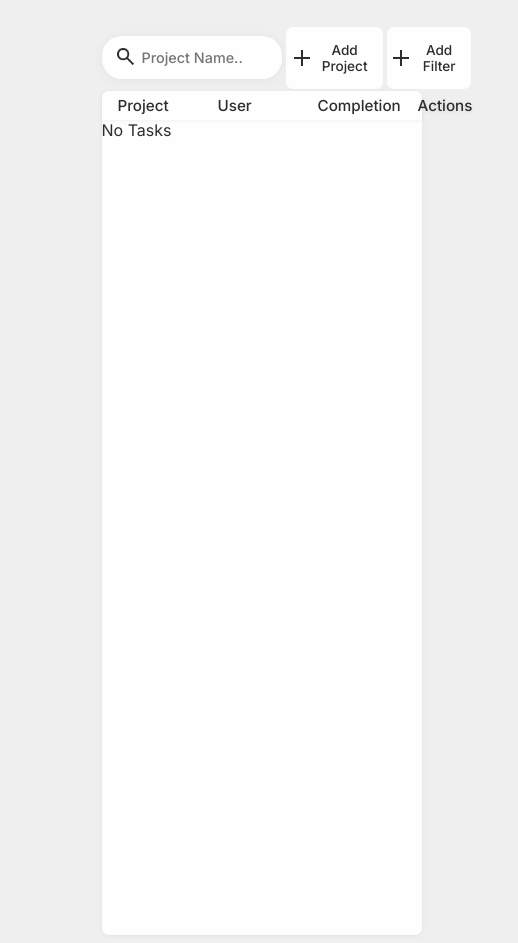
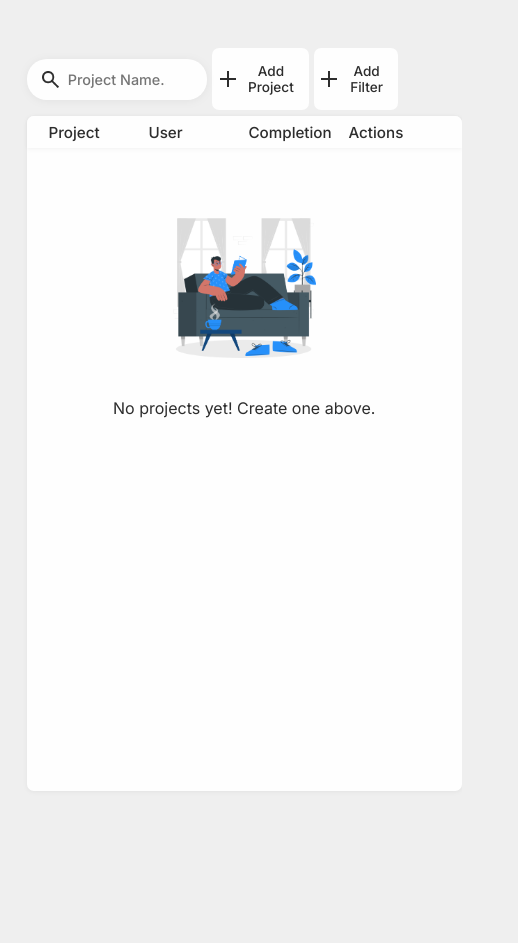
Before and after one commit to JimmyC4/InitiationTask, a React (Create React App) app: page / in a window 390 px wide. Shown: the whole page, 518 px wide, since content can reach past the window. After the commit the page ends 844 px from the top, so only its background shows below. Built offline with nearby package versions, Linux system fonts and the light colour scheme.

Commit message:
Fixed responsiveness

```diff
--- a/src/App.css
+++ b/src/App.css
@@ -4,12 +4,27 @@
   color: rgba(45, 45, 45, 1);
   font-family: 'Inter', sans-serif;
 }
+::-moz-selection { /* Code for Firefox */
+  color: #FEFEFE;
+  background: rgba(10, 132, 255, 1);
+}
+
+::selection {
+  color: #FEFEFE;
+  background: rgba(10, 132, 255, 1);
+}
 body{
   background: rgb(239, 239, 239);
 }
 .app-wrapper{
-  padding-top: 5%;
+  transition: all .2s cubic-bezier(.17,.67,.83,.67);
+  padding-top: 40px;
   padding-left: 25%;
+}
+@media (max-width: 600px) {
+  .app-wrapper{
+    padding-left: 5%;
+  }
 }
 li{
   list-style-type: none;
@@ -35,7 +50,7 @@ strong{
   background-color: #FEFEFE;
   width: 30%;
   min-width: 180px;
-  padding: 13px 40px;
+  padding: 12px 41px;
   display: inline-block;
   border: 0px solid #ccc;
   border-radius: 20px;
@@ -50,6 +65,7 @@ strong{
   flex-direction: row;
   gap: 1.5%;
 }
+
 
 .button{
   background: url(images/icons/plus.png) no-repeat scroll 10% 50%;
@@ -71,7 +87,16 @@ strong{
     transform: scale(1.05);
   }
 /* --------- PROJECT LISTING --------- */
+.no-tasks{
+  padding-top: 16%;
+  gap: 2.5rem;
+  display: flex;
+  align-items: center;
+  justify-content: center;
+  flex-direction: column;
+}
 .taskTitle{
+  text-transform: capitalize;
   padding: 0;
   margin: 0;
   max-width: 100px;
@@ -81,7 +106,6 @@ strong{
 }
 .actions{
   display: flex;
-  gap: .5rem;
 }
 .action-btn{
   background: none;
@@ -97,29 +121,30 @@ input[type="checkbox" i] {
   padding: 0;
   cursor: pointer;
   position: relative;
-  right: 35px;
-  min-width: 20px;
   border: 0px solid white;
   -webkit-user-select: none;
   -moz-user-select: none;
   -ms-user-select: none;
   user-select: none;
+  height: 17px;
+  width: 17px;
+  outline: none !important;
 }
 input{
   text-transform: capitalize;
 }
 input:focus{
-  outline: 2.9px solid rgba(10, 132, 255, 1);
+  outline: 3px solid rgba(10, 132, 255, 1);
 }
 .project-container{
   filter: drop-shadow(0px 1px 2px rgba(0, 0, 0, 0.05));
-  margin-top: 1%;
+  margin-top: 6px;
   position: relative;
   background-color: #FEFEFE;
   border-radius: 7px;
   width: 50vw;
-  min-width: 320px;
-  height: 100vh;
+  min-width: 435px;
+  height: 80vh;
   }
 .table-info{
   padding-block: 1.5%;
@@ -135,14 +160,14 @@ input:focus{
 }
 
 .list{
-  padding-top: .1%;
+  padding-top: .8%;
   margin: 0;
   display: flex;
   align-items: left;
   justify-content: space-between;
   flex-direction: column;
   padding-inline: 5%;
-  font-weight: 500;
+  font-weight: 400;
   font-size: .9rem;
   background-color: #FEFEFE;
 }
@@ -152,8 +177,10 @@ input:focus{
   display: flex;
   align-items: left;
   justify-content: space-between;
-  flex-direction: column;
   flex-direction: row;
+}
+li span{
+  width: 100px;
 }
 .constrainSize{
   min-width: 100px;
--- a/src/components/AddProject.js
+++ b/src/components/AddProject.js
@@ -5,13 +5,15 @@ import "../AddProject.css";
 const AddProject = () => {
     const [openAddProject, setOpenAddProject ] = useState(false);
 
-    const { addTask, clearList, editTask, editItem } = useContext(TaskListContext)
+    const { addTask, addUser, editTask, editItem } = useContext(TaskListContext)
     const [title, setTitle] = useState('')
+    const [user, setUser] = useState('')
 
     const handleSubmit = e => {
       e.preventDefault()
       if (!editItem) {
         addTask(title)
+        addUser(user)
         setTitle('')
       } else {
         editTask(title, editItem.id)
@@ -20,6 +22,9 @@ const AddProject = () => {
 
     const handleChange = e => {
       setTitle(e.target.value)
+    }
+    const handleUserChange = e => {
+      setUser(e.target.value)
     }
 
     useEffect(() => {
@@ -51,8 +56,8 @@ const AddProject = () => {
               <input
                 type="text"
                 placeholder={"User..."}
-                // value={title}
-                // onChange={handleChange}
+                value={user}
+                onChange={handleUserChange}
                 required
                 className="project-input-dropdown faded"
               />
--- a/src/components/Task.js
+++ b/src/components/Task.js
@@ -9,10 +9,12 @@ const Task = ({ task }) => {
     <li className="list-item">
       <span className="taskTitle">{task.title}</span>
 
-        <span className="userName">James Kang</span>
+        <span className="userName">{task.user}</span>
 
-        <input type="checkbox" className="checkbox constrainSize"/>
-        <div className="actions constrainSize">
+        <span><input type="checkbox" className="checkbox"/></span>
+
+        <span>
+          <div className="actions">
             <button className="btn-edit action-btn" onClick={() => findItem(task.id)}>
               <img src={edit} width="15" height="15" />
             </button>
@@ -21,6 +23,7 @@ const Task = ({ task }) => {
               <img src={remove} width="15" height="15" />
           </button>{''}
           </div>
+        </span>
 
     </li>
   )
--- a/src/components/TaskList.js
+++ b/src/components/TaskList.js
@@ -1,6 +1,7 @@
 import React, { useContext } from "react";
 import { TaskListContext } from "../contexts/TaskListContext";
 import Task from "./Task";
+import chilling from '../images/icons/chilling.png';
 
 const TaskList = () => {
   const { tasks } = useContext(TaskListContext);
@@ -21,7 +22,10 @@ const TaskList = () => {
             })}
           </ul>
         ) : (
-          <div className="no-tasks">No Tasks</div>
+          <div className="no-tasks">
+            <img src={chilling} width="33%" height="33%" />
+            <div>No projects yet! Create one above.</div>
+          </div>
         )}
       </div>
     </div>
--- a/src/contexts/TaskListContext.js
+++ b/src/contexts/TaskListContext.js
@@ -7,6 +7,7 @@ const TaskListContextProvider = props => {
   const initialState = JSON.parse(localStorage.getItem('tasks')) || []
 
   const [tasks, setTasks] = useState(initialState)
+  const [users, setUsers] = useState(initialState)
 
   useEffect(() => {
     localStorage.setItem('tasks', JSON.stringify(tasks))
@@ -55,7 +56,7 @@ const TaskListContextProvider = props => {
         clearList,
         findItem,
         editTask,
-        editItem
+        editItem,
       }}
     >
       {props.children}
```
Also changed, not shown: src/images/icons/chilling.png (added). Lines whose indentation alone changed are shown as unchanged.
